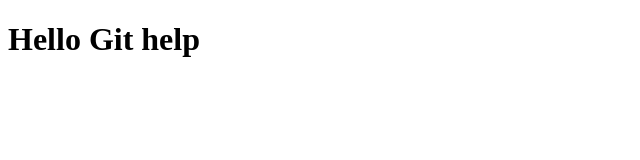
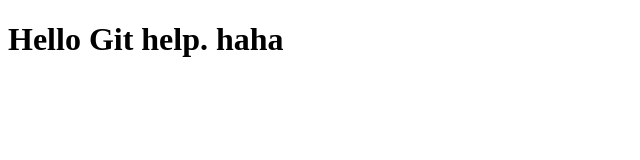
Before and after one commit to freezenfish/coursera-test, a plain HTML site: page index.html in a window 1280 px wide. Shown: the whole page, without its empty margins (0-640 px from the left). Drawn offline with Linux system fonts and the light colour scheme.

Commit message:
Next version of web file.

```diff
--- a/index.html
+++ b/index.html
@@ -5,6 +5,6 @@
     <title>Hello Coursera</title>
 </head>
 <body>
-    <h1>Hello Git help</h1>
+    <h1>Hello Git help. haha</h1>
 </body>
 </html>
```
